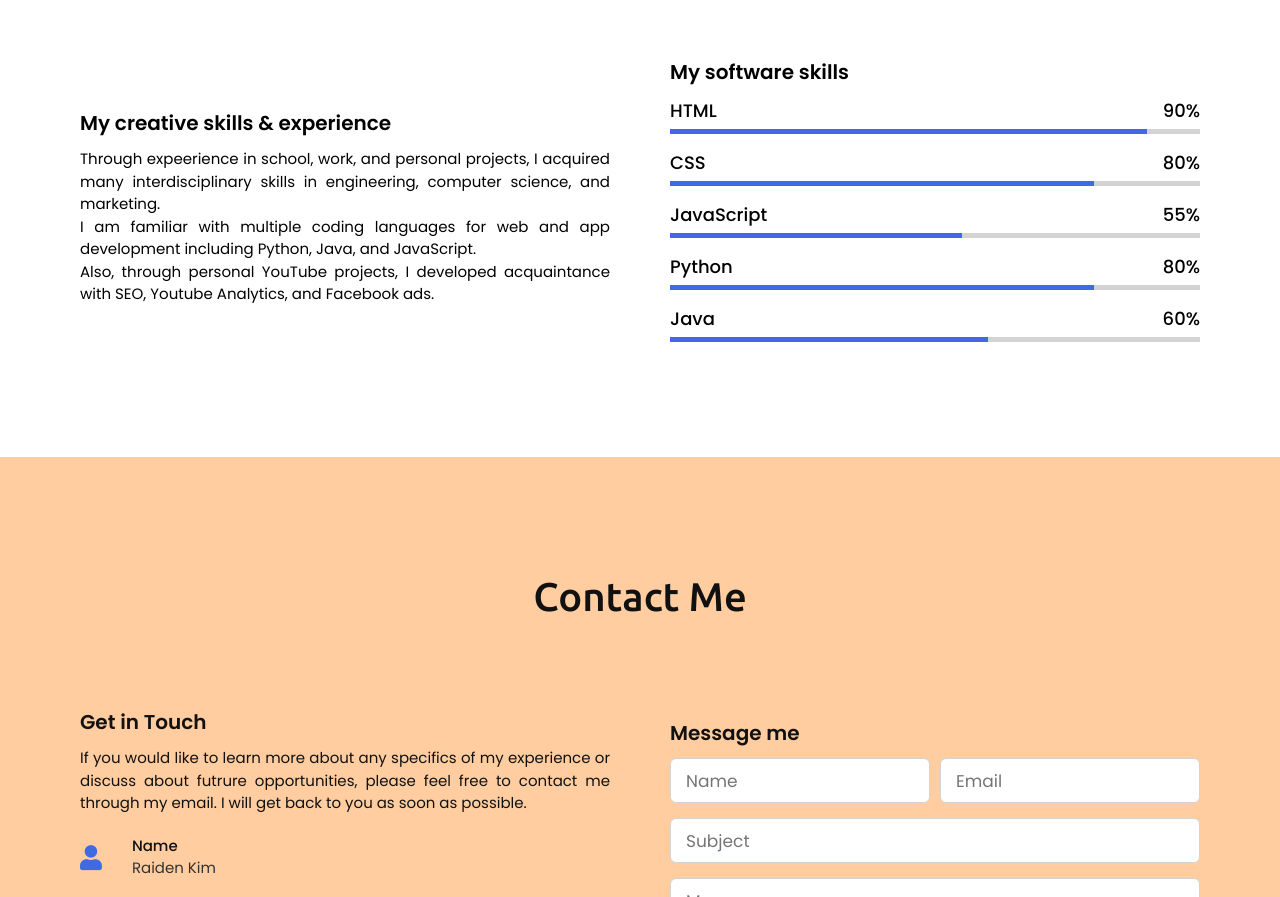
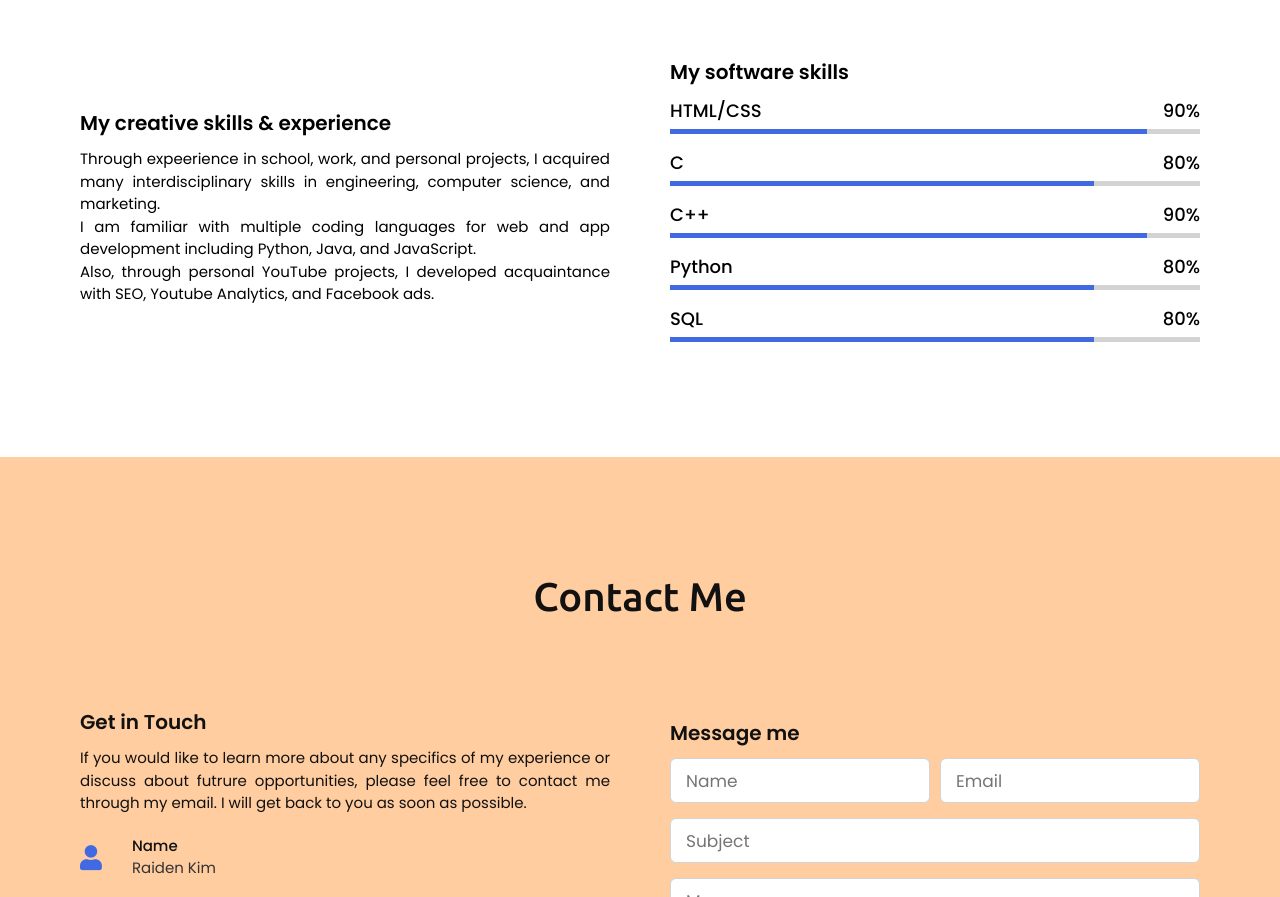
Before and after one commit to Raiden3070/RaidenKimPortfolio, a plain HTML site: page index.html in a window 1280 px wide. Shown: the part 2525-3422 px from the top of the page. Drawn offline with nearby package versions, Linux system fonts and the light colour scheme.

Commit message:
Updated resume

```diff
--- a/Style.css
+++ b/Style.css
@@ -344,13 +344,13 @@ section .title{
     width: 80%;
 }
 .skills-content .right .js::before{
-    width: 55%;
+    width: 90%;
 }
 .skills-content .right .pyt::before{
     width: 80%;
 }
 .skills-content .right .jav::before{
-    width: 60%;
+    width: 80%;
 }
 
 .skills .skills-content .right .list1{
--- a/index.html
+++ b/index.html
@@ -63,7 +63,7 @@
                     <p>I have been working for about 4 years as a product developer and 2 years as marketing content manager at Siemens. I am always excited to have face-to-face opporunities with customers and I have a tremendous passion for discussing and promoting the new features and products that I make.  </p>
                     <br>
                     <p>I am also a computer geek and I love to make my own contents online whether it is a video, a personal website, or a game application. Another hobby I have is to travel to various places around the world and take photographs.  </p>
-                    <a href="Raiden Jay Kim Resume 202403.pdf" download>Download Resume</a>
+                    <a href="Raiden Jay Kim Resume 2025.pdf" download>Download Resume</a>
                 </div>
             </div>
         </div>
@@ -120,22 +120,22 @@
                     </ul>-->
                     <div class="bars">
                         <div class="info">
-                            <span>HTML</span>
+                            <span>HTML/CSS</span>
                             <span>90%</span>
                         </div>
                         <div class="line html"></div>
                     </div>
                     <div class="bars">
                         <div class="info">
-                            <span>CSS</span>
+                            <span>C</span>
                             <span>80%</span>
                         </div>
                         <div class="line css"></div>
                     </div>
                     <div class="bars">
                         <div class="info">
-                            <span>JavaScript</span>
-                            <span>55%</span>
+                            <span>C++</span>
+                            <span>90%</span>
                         </div>
                         <div class="line js"></div>
                     </div>
@@ -148,8 +148,8 @@
                     </div>
                     <div class="bars">
                         <div class="info">
-                            <span>Java</span>
-                            <span>60%</span>
+                            <span>SQL</span>
+                            <span>80%</span>
                         </div>
                         <div class="line jav"></div>
                     </div>
```
Also changed, not shown: 1 other file.
